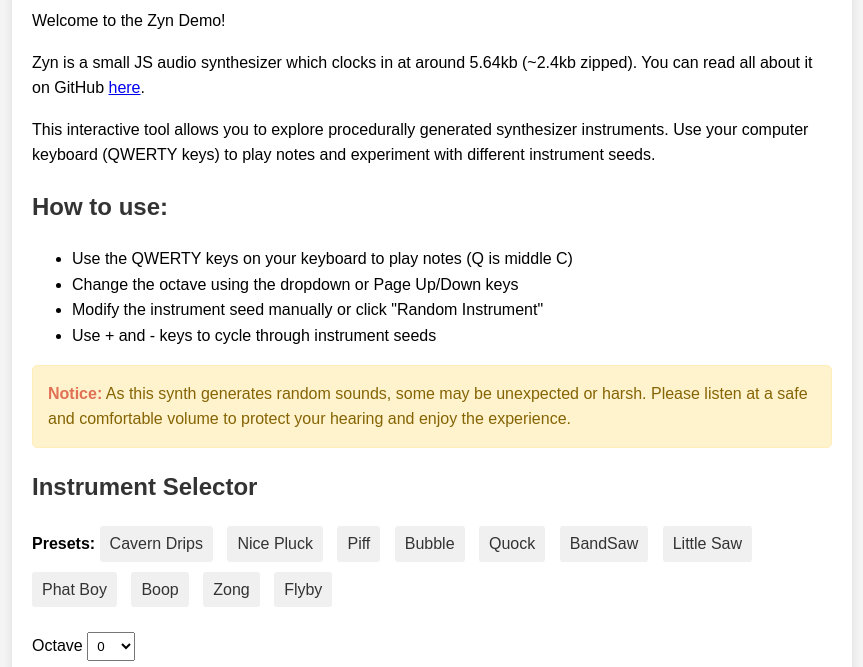
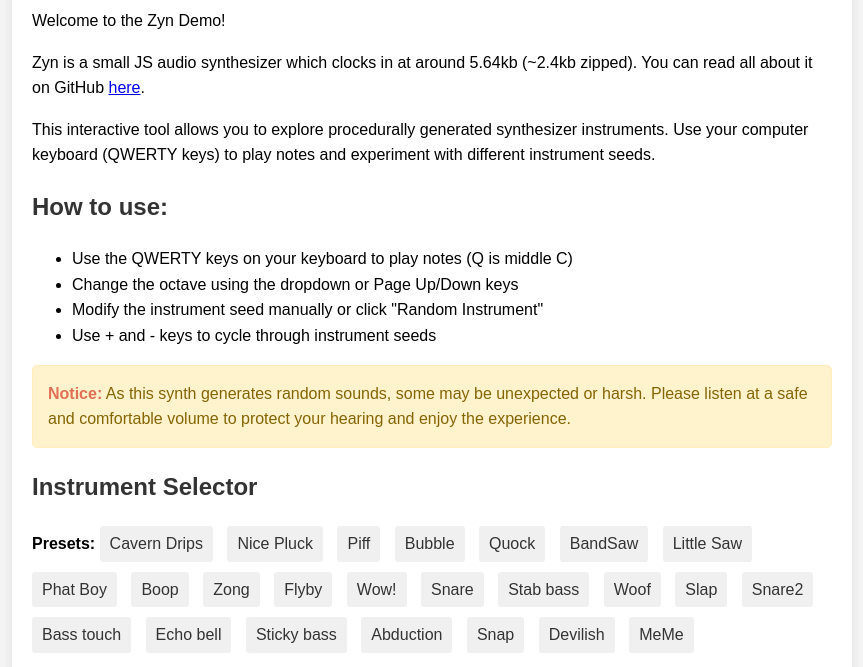
Before and after one commit to AlexanderParker/zyn, a plain HTML site: page index.html in a window 1280 px wide. Shown: the part 126-793 px from the top of the page, without its empty margins (208-1071 px from the left). Drawn offline with Linux system fonts and the light colour scheme.

Commit message:
More presets

```diff
--- a/index.html
+++ b/index.html
@@ -201,6 +201,19 @@
             <a href="?instrumentSeed=2220436593" aria-labelledby="preset-label">Boop</a>
             <a href="?instrumentSeed=3252127078" aria-labelledby="preset-label">Zong</a>
             <a href="?instrumentSeed=1762204959" aria-labelledby="preset-label">Flyby</a>
+            <a href="?instrumentSeed=954764011" aria-labelledby="preset-label">Wow!</a>
+            <a href="?instrumentSeed=145437930" aria-labelledby="preset-label">Snare</a>
+            <a href="?instrumentSeed=2887395281" aria-labelledby="preset-label">Stab bass</a>
+            <a href="?instrumentSeed=1511333983" aria-labelledby="preset-label">Woof</a>
+            <a href="?instrumentSeed=2882963148" aria-labelledby="preset-label">Slap</a>
+            <a href="?instrumentSeed=789752148" aria-labelledby="preset-label">Snare2</a>
+            <a href="?instrumentSeed=4108768165" aria-labelledby="preset-label">Bass touch</a>
+            <a href="?instrumentSeed=2180840688" aria-labelledby="preset-label">Echo bell</a>
+            <a href="?instrumentSeed=1579750160" aria-labelledby="preset-label">Sticky bass</a>
+            <a href="?instrumentSeed=2954907572" aria-labelledby="preset-label">Abduction</a>
+            <a href="?instrumentSeed=3827537414" aria-labelledby="preset-label">Snap</a>
+            <a href="?instrumentSeed=666" aria-labelledby="preset-label">Devilish</a>
+            <a href="?instrumentSeed=69420" aria-labelledby="preset-label">MeMe</a>
           </div>
           <div>
             <label for="octaveSelect">Octave</label>
```
